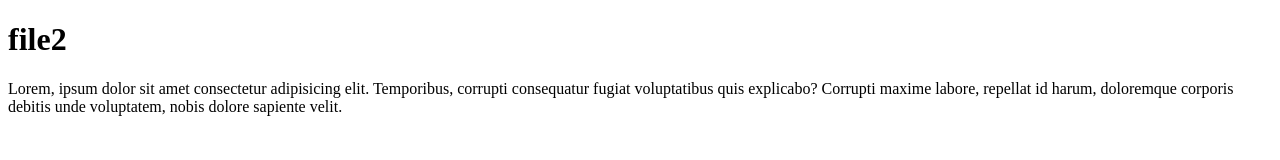
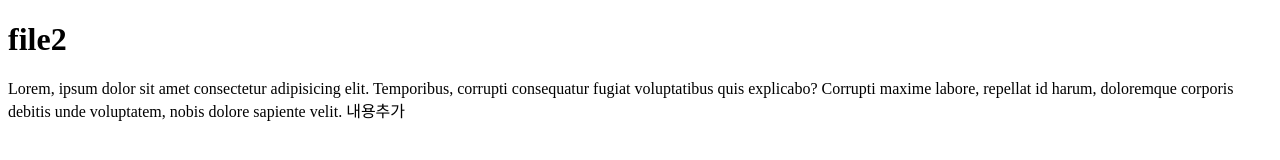
Before and after one commit to soojeong123/DC_231_2, a plain HTML site: page file2.html in a window 1280 px wide. Drawn offline with Linux system fonts and the light colour scheme.

Commit message:
내용추가

```diff
--- a/file2.html
+++ b/file2.html
@@ -11,6 +11,6 @@
     Lorem, ipsum dolor sit amet consectetur adipisicing elit. Temporibus,
     corrupti consequatur fugiat voluptatibus quis explicabo? Corrupti maxime
     labore, repellat id harum, doloremque corporis debitis unde voluptatem,
-    nobis dolore sapiente velit.
+    nobis dolore sapiente velit. 내용추가
   </body>
 </html>
```
